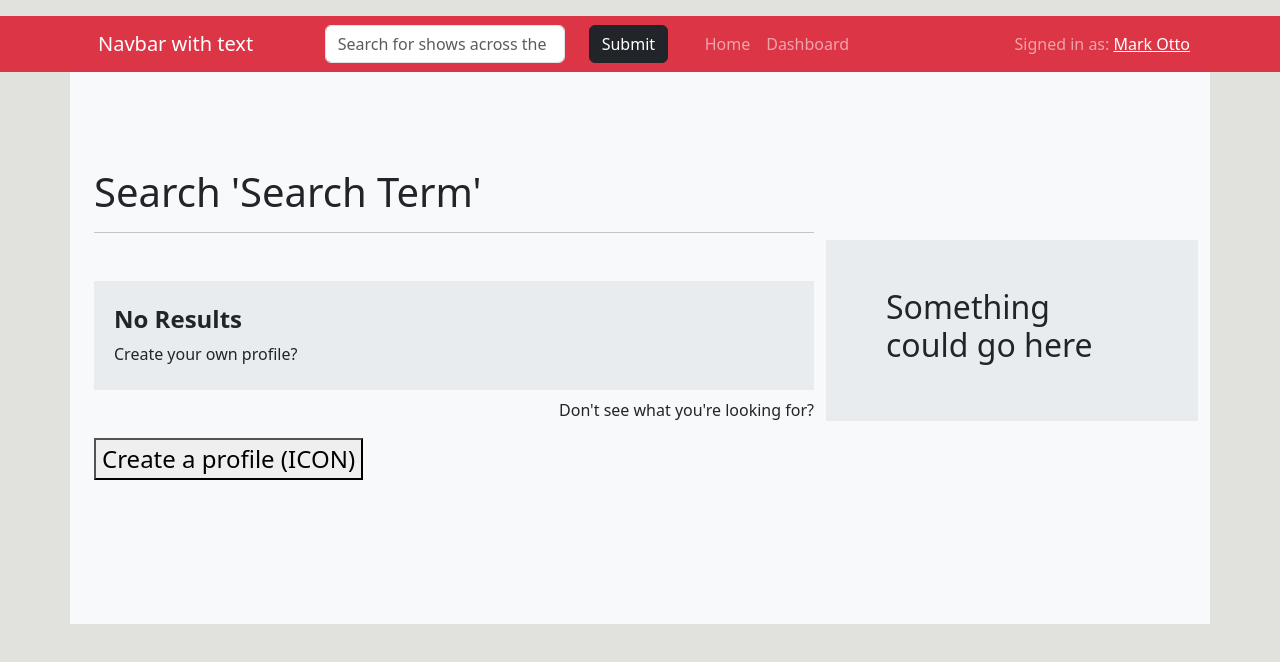
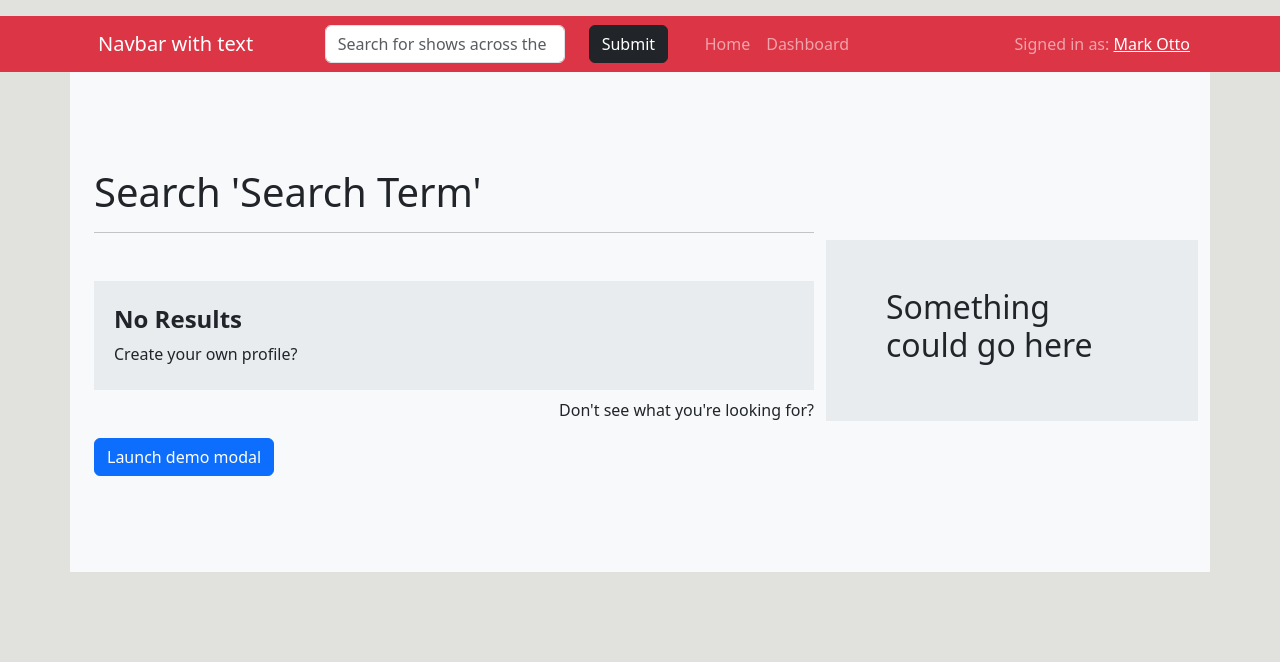
Before and after one commit to racosta323/ShowMate, a React (Create React App) app in the folder client/: page /search in a window 1280 px wide. Shown: the top 662 px of the page. Built offline with nearby package versions, Linux system fonts and the light colour scheme.

Commit message:
moves button from search to createprofile

```diff
--- a/client/src/components/CreateProfile.js
+++ b/client/src/components/CreateProfile.js
@@ -1,10 +1,21 @@
+import { useState } from 'react'
+
 import Form from 'react-bootstrap/Form'
 import Modal from 'react-bootstrap/Modal'
 import Button from 'react-bootstrap/Button'
 
-function CreateProfile({ show, handleClose }){
+function CreateProfile(){
+
+    const [show, setShow] = useState(false);
+
+    const handleClose = () => setShow(false);
+    const handleShow = () => setShow(true);
+
     return(
         <>
+            <Button variant="primary" onClick={handleShow}>
+                Launch demo modal
+             </Button>
             <Modal show={show} onHide={handleClose}>
                 <Modal.Header closeButton>
                 <Modal.Title>Modal heading</Modal.Title>
--- a/client/src/components/Search.js
+++ b/client/src/components/Search.js
@@ -10,11 +10,6 @@ import CreateProfile from './CreateProfile'
 
 function Search(){
 
-    const [show, setShow] = useState(false);
-
-    const handleClose = () => setShow(false);
-    const handleShow = () => setShow(true);
-
     return(
         <Container className='py-5'>
                 <Row className='py-5'>
@@ -24,8 +19,7 @@ function Search(){
 
                         <NoResults/>
                         <p className='text-end'>Don't see what you're looking for? </p>
-                        <button className='text-end fs-4 mb-5' onClick={handleShow}>Create a profile (ICON)</button>
-                        <CreateProfile show={show} handleClose={handleClose}/>
+                        <CreateProfile/>
                     </Col>
                     <Col className='py-5'>
                         <Row className='bg-body-secondary p-5 mt-4'>
```
